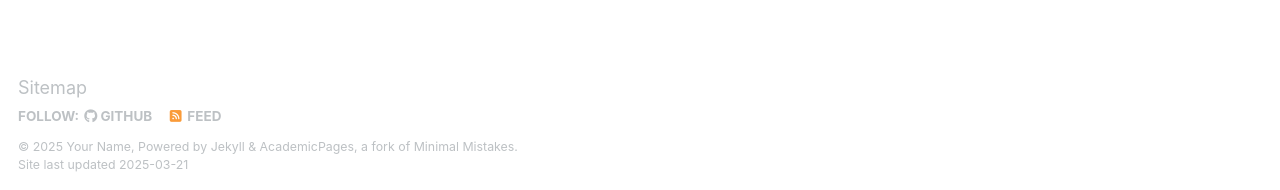
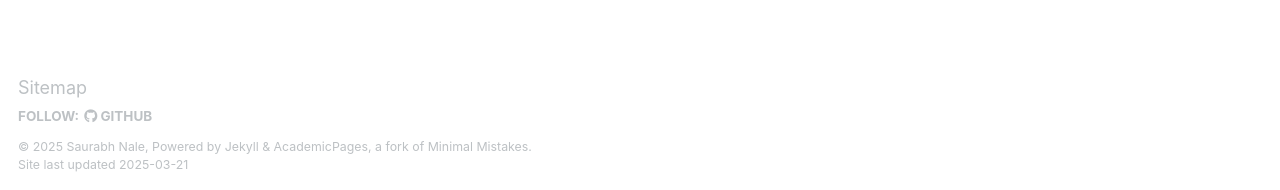
Before and after one commit to saurabhsensai/saurabhsensai.github.io, a Jekyll site: the page built from _pages/about.md, in a window 1280 px wide and 1032 px high. Shown: the part 839-1029 px from the top of the window. Built offline with Jekyll 4.4.1, drawn with Linux system fonts in a browser that asks for light colours.

Commit message:
Updated some contents

```diff
--- a/_config.yml
+++ b/_config.yml
@@ -11,7 +11,7 @@ locale                   : "en-US"
 site_theme               : "default"
 title                    : "Home"
 title_separator          : "-"
-name                     : &name "Your Name"
+name                     : &name "Saurabh Nale"
 description              : &description "personal description"
 url                      : https://saurabhsensai.github.io # the base hostname & protocol for your site e.g. "https://[your GitHub username].github.io"
 baseurl                  : "" # the subpath of your site, e.g. "/blog"
@@ -118,7 +118,7 @@ staticman:
       options:
         format           : "iso8601" # "iso8601" (default), "timestamp-seconds", "timestamp-milliseconds"
 atom_feed:
-  hide                   : false     # change to true to hide the RSS feed in the footer
+  hide                   : true     # change to true to hide the RSS feed in the footer
   path                   : # blank (default) uses feed.xml
 
 
```
